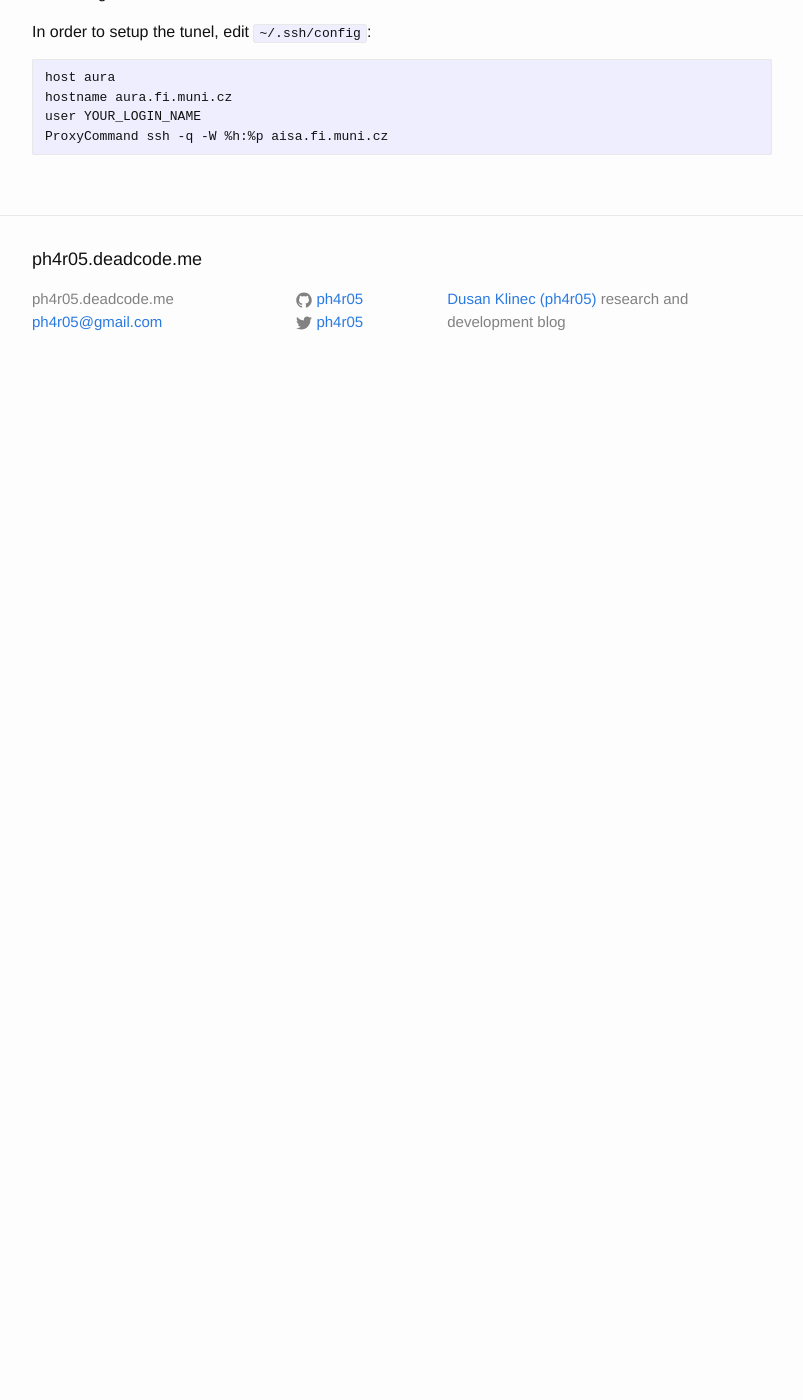
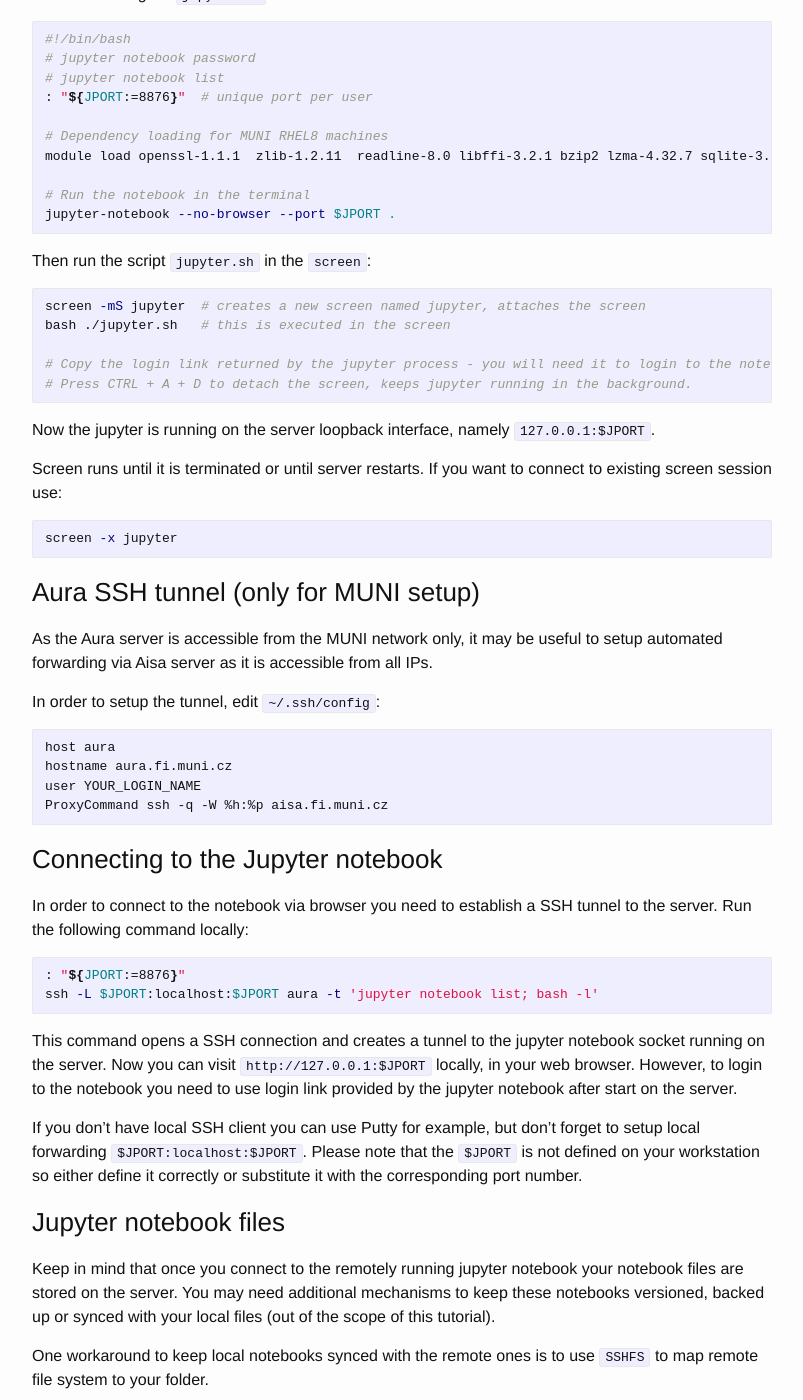
Before and after one commit to ph4r05/devblog, a Jekyll site: the page built from _posts/2019-10-08-remote-jupyter-notebook.markdown, in a window 1280 px wide and 1400 px high, scrolled down 2820 px. Shown: the whole window, without its empty margins (238-1041 px from the left). Built offline with Jekyll 4.4.1, drawn with Linux system fonts in a browser that asks for light colours; before the commit the page ends 3213 px from its top, so only the background shows below that; some of the changed text lies outside the part shown.

Commit message:
jupyter post updates

````diff
--- a/_posts/2019-10-08-remote-jupyter-notebook.markdown
+++ b/_posts/2019-10-08-remote-jupyter-notebook.markdown
@@ -12,6 +12,10 @@ Running jupyter notebook remotely on a server without root privileges
 <!-- more -->
 
 ## Intro
+
+Jupyter notebook is a great tool for fast code prototyping as it holds the state across the whole session so you can load large dataset in one cell and experiment with different processing techniques in different cells without need to reload the input data. Moreover, it nicely integrates with matplotlib/pandas/seaborn so all charts are displayed nicely in the web interface after rendering.
+
+[![Jupyter notebook example](/static/jupyter/jupyter-demo.png)](/static/jupyter/jupyter-demo.png)
 
 Motivation for this post is having running Jupyter notebook long-term on a server which has more resources than your workstation
 and can compute, process data, communicate over the Internet even when your workstation is off.
@@ -30,7 +34,7 @@ which runs RHEL 8 (servers called Aisa and Aura) with loadable modules support.
 As we don't have root privileges we need to install custom Python version so we can use `pip` to install packages as we need.
 We use [pyenv] for this purpose, which enables us to build and use custom python versions.
 
-Requirements:
+### 1. Requirements
 - `openssl 1.1.1`
 - `zlib`
 - `libffi`
@@ -49,7 +53,7 @@ module load openssl-1.1.1  zlib-1.2.11  readline-8.0 libffi-3.2.1 bzip2 \
        lzma-4.32.7 sqlite-3.29.0 mariadb-client-8.0.17 graphviz-2.26.3
 ```
 
-### Pyenv installation
+### 2. Pyenv installation
 
 [pyenv] installation steps are taken from the project page:
 
@@ -61,7 +65,7 @@ echo -e 'if command -v pyenv 1>/dev/null 2>&1; then\n  eval "$(pyenv init -)"\nf
 exec "$SHELL"
 ```
 
-### Pyenv build
+### 3. Pyenv build
 
 Now you need to build the Python version, we will use `3.7.1`
 
@@ -83,14 +87,14 @@ pyenv install -v 3.7.1
 pyenv global 3.7.1
 ```
 
-Now you can install additional packages:
+Now you can install additional python packages, including jupyter and others that you may find helpful:
 
 ```bash
 pip install jupyter pandas matplotlib numpy networkx graphviz scipy coloredlogs mysqlclient \
     requests sarge cryptography paramiko shellescape
 ```
 
-## Running Jupyter
+## Running Jupyter notebook
 
 In order to run Jupyter notebook on the server you need to start it in a `screen` or `tmux` so the process runs in the background and survives SSH session termination.
 
@@ -102,23 +106,50 @@ Create following file `jupyter.sh` on the server:
 #!/bin/bash
 # jupyter notebook password
 # jupyter notebook list
-: "${JPORT:=8876}"  # make unique per user
+: "${JPORT:=8876}"  # unique port per user
+
+# Dependency loading for MUNI RHEL8 machines
 module load openssl-1.1.1  zlib-1.2.11  readline-8.0 libffi-3.2.1 bzip2 lzma-4.32.7 sqlite-3.29.0 mariadb-client-8.0.17 graphviz-2.26.3
-jupyter-notebook  --no-browser --port $JPORT .
+
+# Run the notebook in the terminal
+jupyter-notebook --no-browser --port $JPORT .
 ```
 
-Then run the script `jupyter.sh` in the `screen`.
+Then run the script `jupyter.sh` in the `screen`:
 
 ```bash
-screen -mS jupyter  # creates a new screen named jupyter
-./jupyter.sh
+screen -mS jupyter  # creates a new screen named jupyter, attaches the screen
+bash ./jupyter.sh   # this is executed in the screen
 
-# Copy the login link returned by the jupyter - you will need it to login to notebook later.
-# CTRL + A + D to detach the screen, keeps jupyter running
+# Copy the login link returned by the jupyter process - you will need it to login to the notebook later.
+# Press CTRL + A + D to detach the screen, keeps jupyter running in the background.
 ```
 
-Now is jupyter running on a server loopback interface, namely `127.0.0.1:$JPORT`.
-In order to connect to the notebook via browser you need to establish a SSH tunnel to the server:
+Now the jupyter is running on the server loopback interface, namely `127.0.0.1:$JPORT`.
+
+Screen runs until it is terminated or until server restarts. If you want to connect to existing screen session use:
+
+```bash
+screen -x jupyter
+```
+
+### Aura SSH tunnel (only for MUNI setup)
+
+As the Aura server is accessible from the MUNI network only, it may be useful to setup automated forwarding via Aisa server as it is accessible from all IPs.
+
+In order to setup the tunnel, edit `~/.ssh/config`:
+
+```
+host aura
+hostname aura.fi.muni.cz
+user YOUR_LOGIN_NAME
+ProxyCommand ssh -q -W %h:%p aisa.fi.muni.cz
+```
+
+### Connecting to the Jupyter notebook
+
+In order to connect to the notebook via browser you need to establish a SSH tunnel to the server.
+Run the following command locally:
 
 ```bash
 : "${JPORT:=8876}"
@@ -128,20 +159,36 @@ ssh -L $JPORT:localhost:$JPORT aura -t 'jupyter notebook list; bash -l'
 This command opens a SSH connection and creates a tunnel to the jupyter notebook socket running on the server.
 Now you can visit `http://127.0.0.1:$JPORT` locally, in your web browser. However, to login to the notebook you need to use login link provided by the jupyter notebook after start on the server.
 
+If you don't have local SSH client you can use Putty for example, but don't forget to setup local forwarding `$JPORT:localhost:$JPORT`. Please note that the `$JPORT` is not defined on your workstation so either define it correctly or substitute it with the corresponding port number.
 
-### Aura SSH tunnel
+### Jupyter notebook files
 
-As Aura server is accessible from the MUNI network only, it may be useful to setup automated forwarding via Aisa server as it is accessible from all IPs.
+Keep in mind that once you connect to the remotely running jupyter notebook your notebook files are stored on the server.
+You may need additional mechanisms to keep these notebooks versioned, backed up or synced with your local files (out of the scope of this tutorial).
 
-In order to setup the tunel, edit `~/.ssh/config`:
+One workaround to keep local notebooks synced with the remote ones is to use `SSHFS` to map remote file system to your folder.
 
-```
-host aura
-hostname aura.fi.muni.cz
-user YOUR_LOGIN_NAME
-ProxyCommand ssh -q -W %h:%p aisa.fi.muni.cz
-```
+## Practical usage
 
+Now you can run experiments in Jupyter notebooks remotely and uninterrupted on a powerful server (400 GB of RAM).
+My general practice is to extract stable pieces of code to separate python packages and import the packages in the notebook so it does not grow large beyond the point of maintainability.
+
+The packages should be either installed via pip or placed to the same folder where the notebook / jupyter runs from (i.e., where you start `jupyter.sh` script).
+
+If you change the python code outside the notebook (e.g., package update) you need to restart the Jupyter kernel (e.g., via web interface) so Jupyter loads new code version.
+
+### Summary
+
+In order to run the Jupyter on the server we needed to perform the following one-time-only tasks:
+- Install [pyenv]
+- Build and install local Python 3.7.1 with [pyenv]
+- Install python packages we need to use
+
+The task needed once per server restart:
+- Start the screen with the jupyter notebook process on the server
+
+Each time your workstation drops network connection:
+- Connect to the server with the SSH which creates the local TCP tunnel so you can access the Jupyter notebook web server on your workstation.
 
 
 [pyenv]: https://github.com/pyenv/pyenv
````
Also changed, not shown: static/jupyter/jupyter-demo.png (added).
